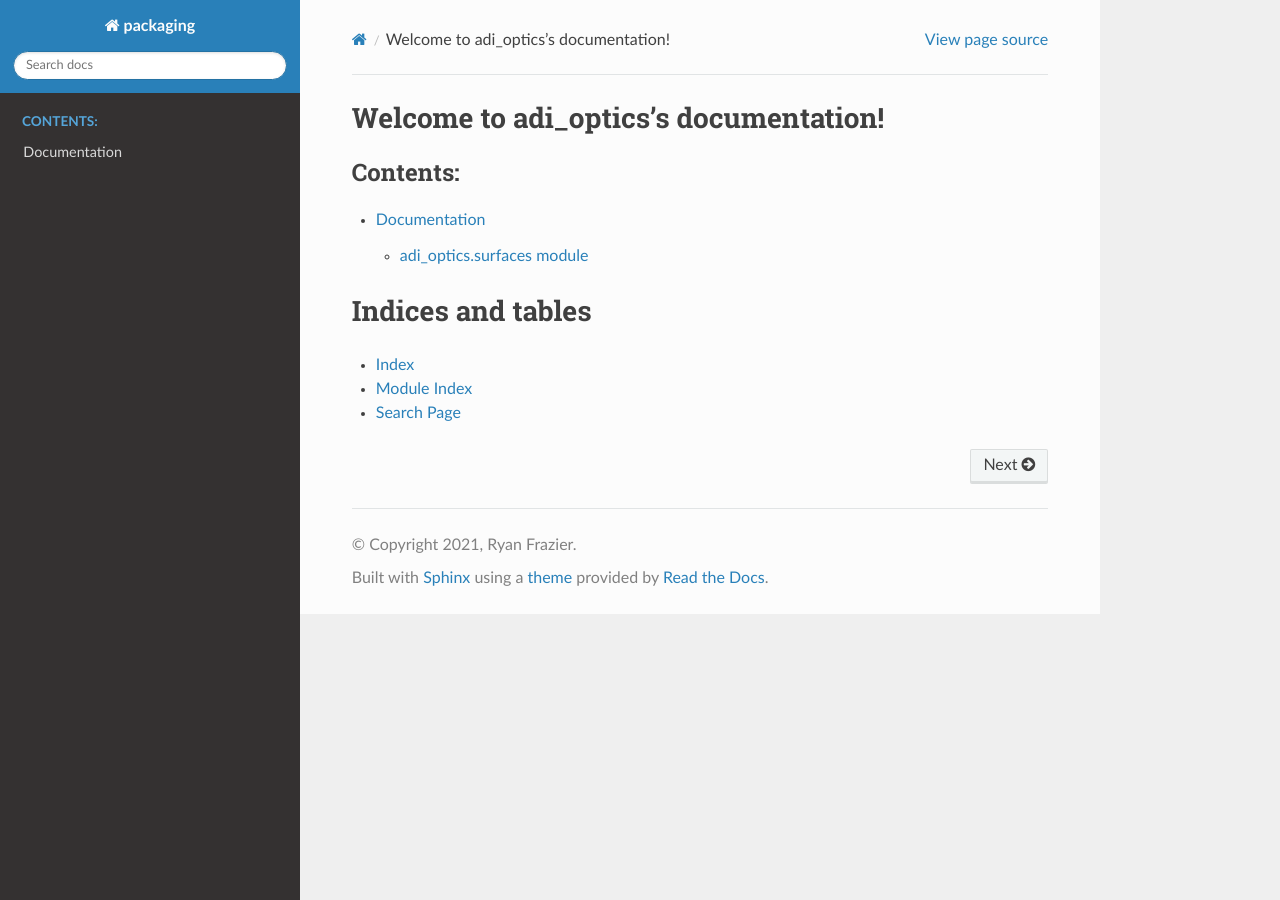
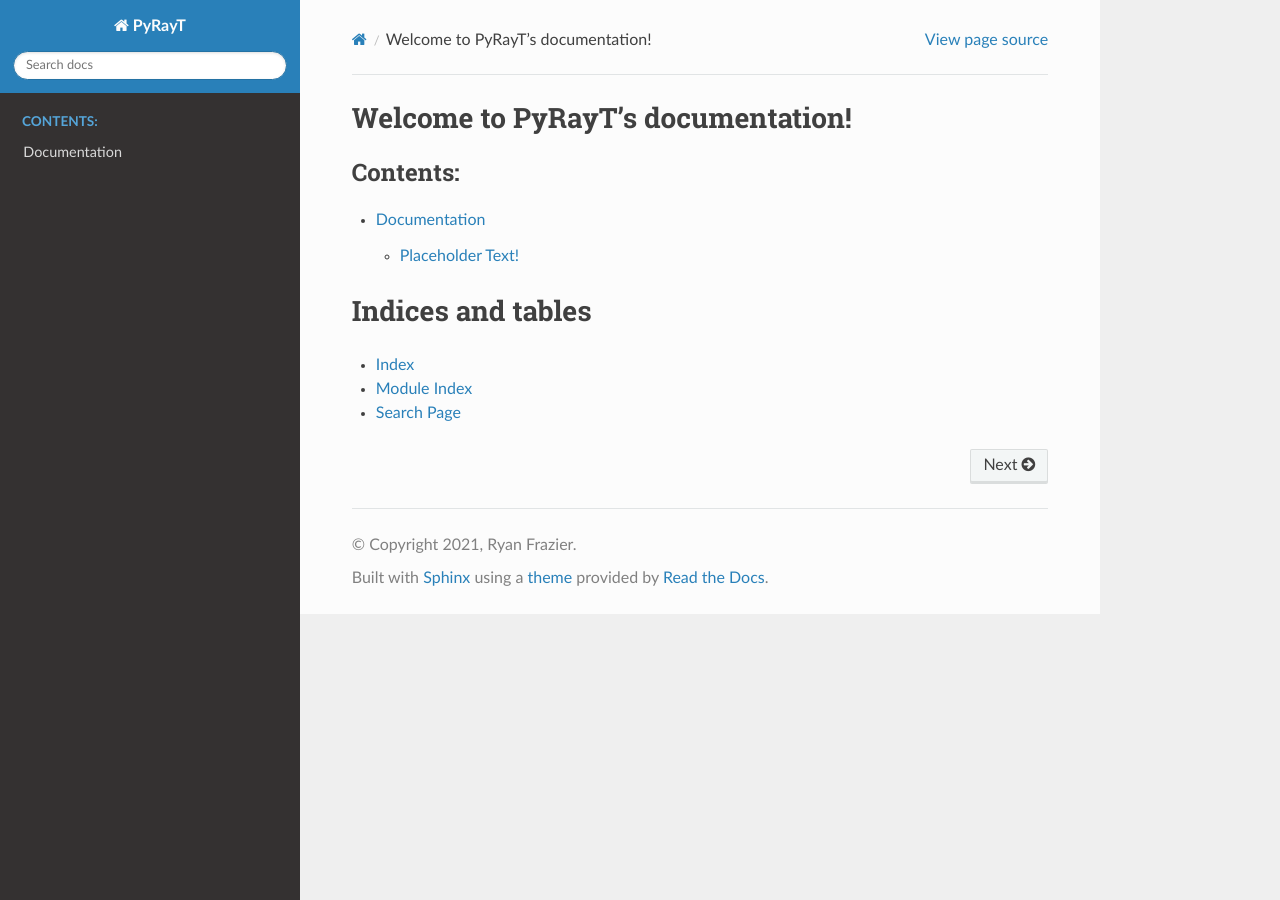
Before and after one commit to rfrazier716/PyRayT, a Sphinx documentation site: the page built from docs/source/index.rst, in a window 1280 px wide. Built offline with Sphinx 7.4.7 and the Read the Docs theme 2.0.0, drawn with Linux system fonts in a browser that asks for light colours.

Commit message:
changed Sphinx Source placeholder text

```diff
--- a/docs/source/conf.py
+++ b/docs/source/conf.py
@@ -17,7 +17,7 @@
 
 # -- Project information -----------------------------------------------------
 
-project = 'packaging'
+project = 'PyRayT'
 copyright = '2021, Ryan Frazier'
 author = 'Ryan Frazier'
 
--- a/docs/source/index.rst
+++ b/docs/source/index.rst
@@ -3,14 +3,14 @@
    You can adapt this file completely to your liking, but it should at least
    contain the root `toctree` directive.
 
-Welcome to adi_optics's documentation!
+Welcome to PyRayT's documentation!
 ======================================
 
 .. toctree::
    :maxdepth: 2
    :caption: Contents:
 
-   packaging
+   pyrayt
 
 Indices and tables
 ==================
--- a/docs/source/packaging.rst
+++ b/docs/source/pyrayt.rst
@@ -1,11 +1,11 @@
 Documentation
 =================================
 
-adi_optics.surfaces module
+Placeholder Text!
 --------------------------
 has definitions for traceable surfaces
 
-.. automodule:: pyrayt
+.. automodule:: pyrayt.simple_cg
    :members:
    :undoc-members:
    :show-inheritance:
```
